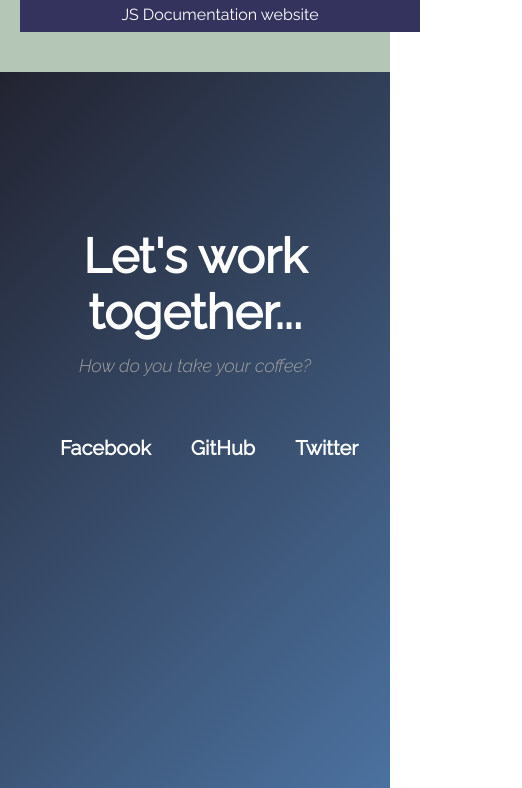
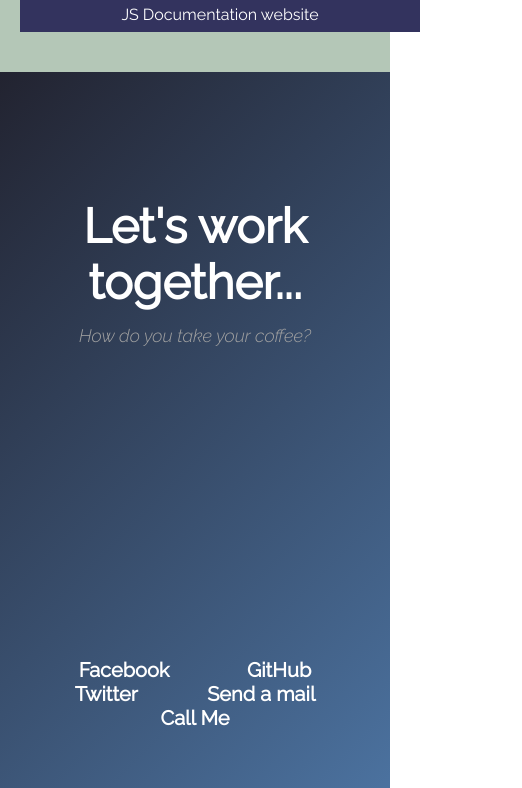
Before and after one commit to irlgabriel/freecodecamp, a plain HTML site: page portfolio/index.html in a window 390 px wide. Shown: the part 2436-3224 px from the top of the page, 522 px wide, since content can reach past the window. Drawn offline with Linux system fonts and the light colour scheme.

Commit message:
Fixed a bug with footer layout on small screens

```diff
--- a/portfolio/index.html
+++ b/portfolio/index.html
@@ -61,8 +61,10 @@
 
     </div>
     <footer>
-      <h1 id="footer-intro">Let's work together...</h1>
-      <p id="coffee"><i>How do you take your coffee?</i></p>
+      <div>
+        <h1 id="footer-intro">Let's work together...</h1>
+        <p id="coffee"><i>How do you take your coffee?</i></p>
+      </div>
       <div id="social">
         <a href="#"><p>Facebook</p></a>
         <a href="#"><p>GitHub</p></a>
--- a/portfolio/style.css
+++ b/portfolio/style.css
@@ -94,9 +94,11 @@ footer{
   height: 100vh;
   color: white;
   text-align: center;
+  display: flex;
+  flex-direction: column;
+  justify-content: space-around;
 }
 footer h1{
-  padding-top: 40%;
   font-size: 48px;
 
 
@@ -109,8 +111,10 @@ footer h1{
 
 #social{
   margin: 60px 40px;
+
   display: flex;
   justify-content: space-around;
+  flex-wrap: wrap;
   font-weight: 800;
 }
 #social a:hover{
```
